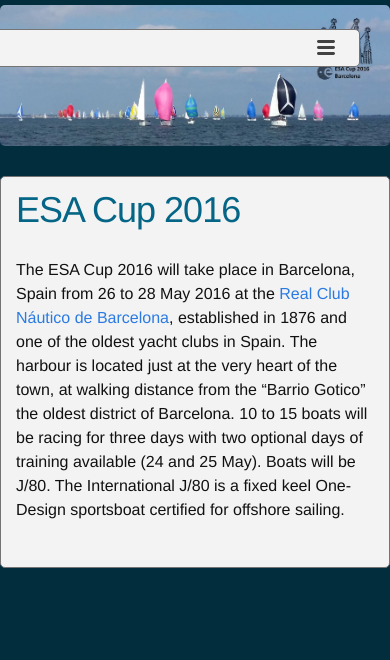
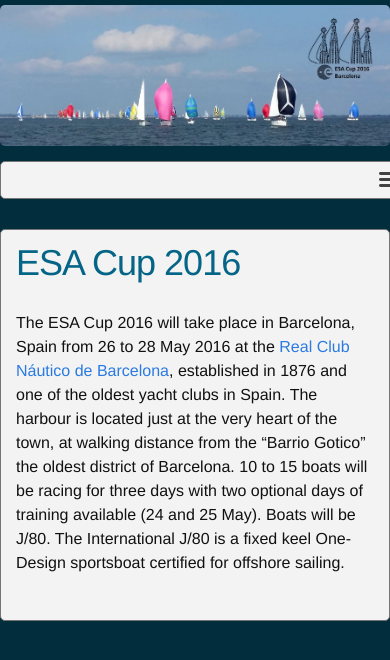
Before and after one commit to esacup2016/esacup2016.github.io, a Jekyll site: the page built from pages/esacup2016.md, in a window 390 px wide. Shown: the top 660 px of the page. Built offline with Jekyll 4.4.1, drawn with Linux system fonts in a browser that asks for light colours.

Commit message:
Fix menu positioning on mobile layout

```diff
--- a/_sass/_layout.scss
+++ b/_sass/_layout.scss
@@ -66,9 +66,6 @@
     }
 
     @include media-query($on-palm) {
-        position: absolute;
-        top: 9px;
-        right: 30px;
         background-color: $background-color;
         border: 1px solid $border-color;
         border-radius: 5px;
```
